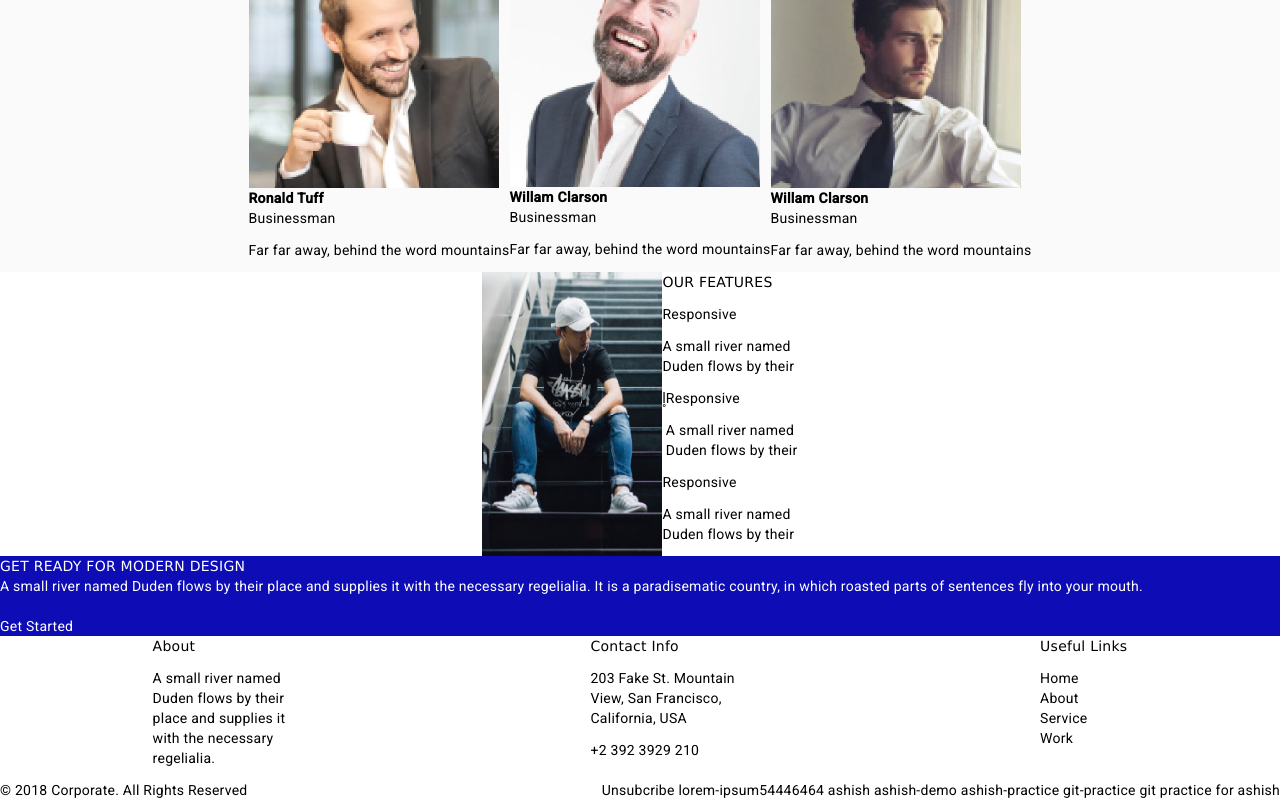
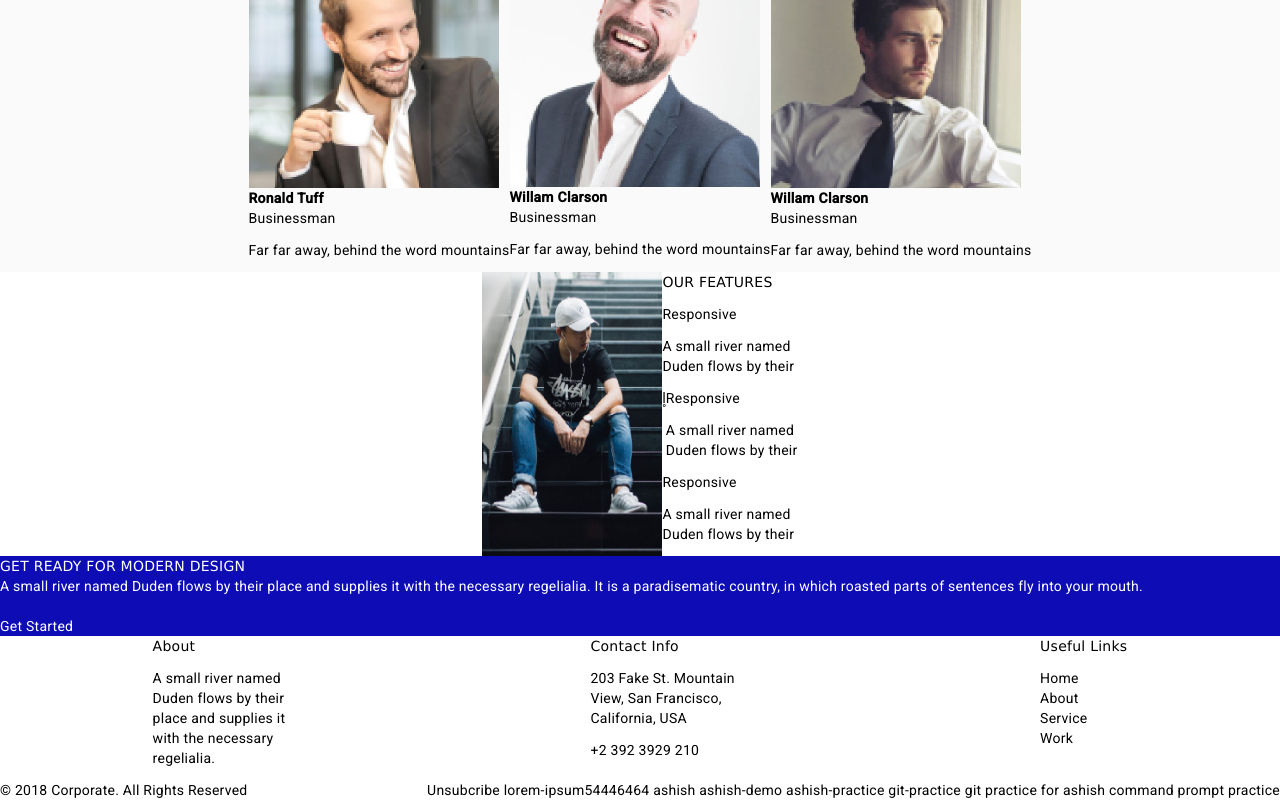
Before and after one commit to shaaakir7/Corporate-angular, an Angular app: page / in a window 1280 px wide. Shown: the part 2568-3368 px from the top of the page. Built offline with nearby package versions, Linux system fonts and the light colour scheme.

Commit message:
ashish commit

```diff
--- a/src/app/app.component.html
+++ b/src/app/app.component.html
@@ -328,6 +328,7 @@ roasted parts of sentences fly into your mouth.
         ashish-practice
         git-practice
         git practice for ashish
+		command prompt practice
       </div>
     </footer>
 
```
